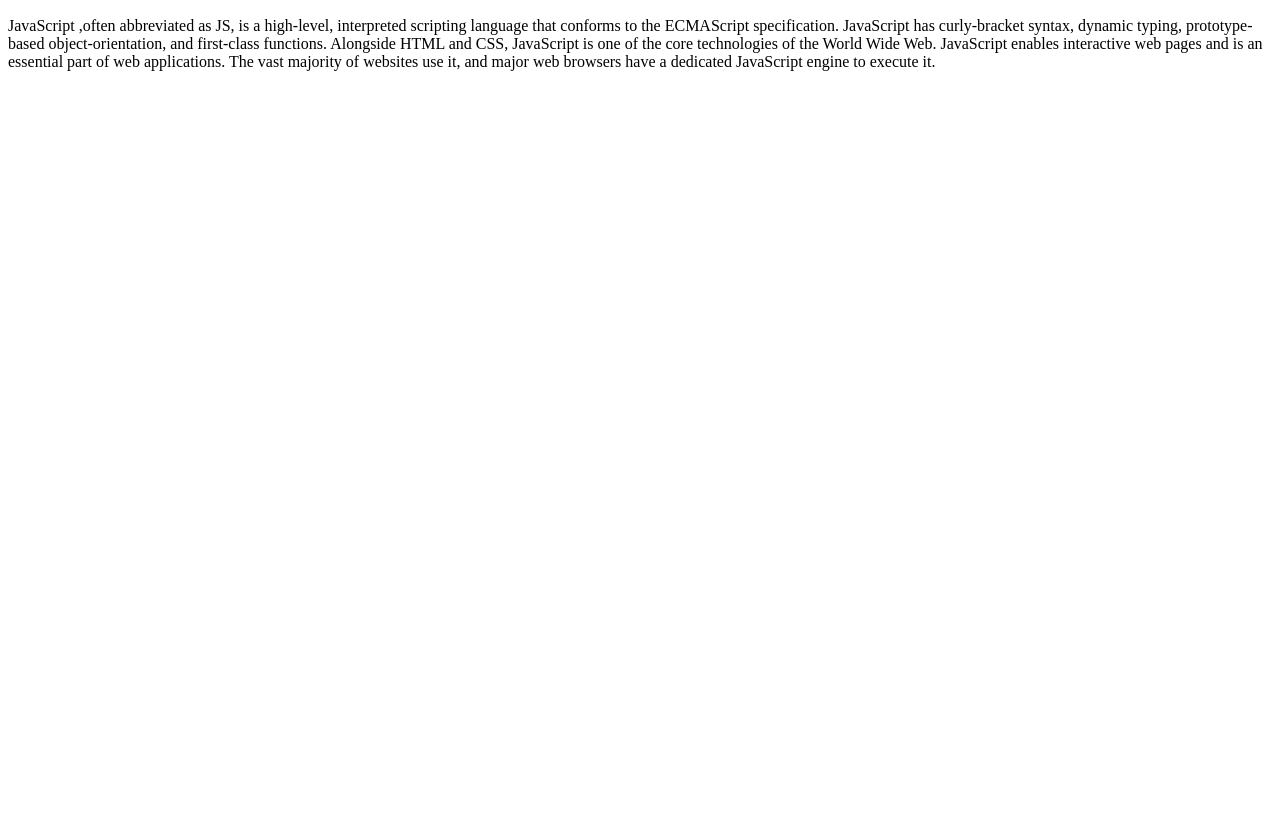
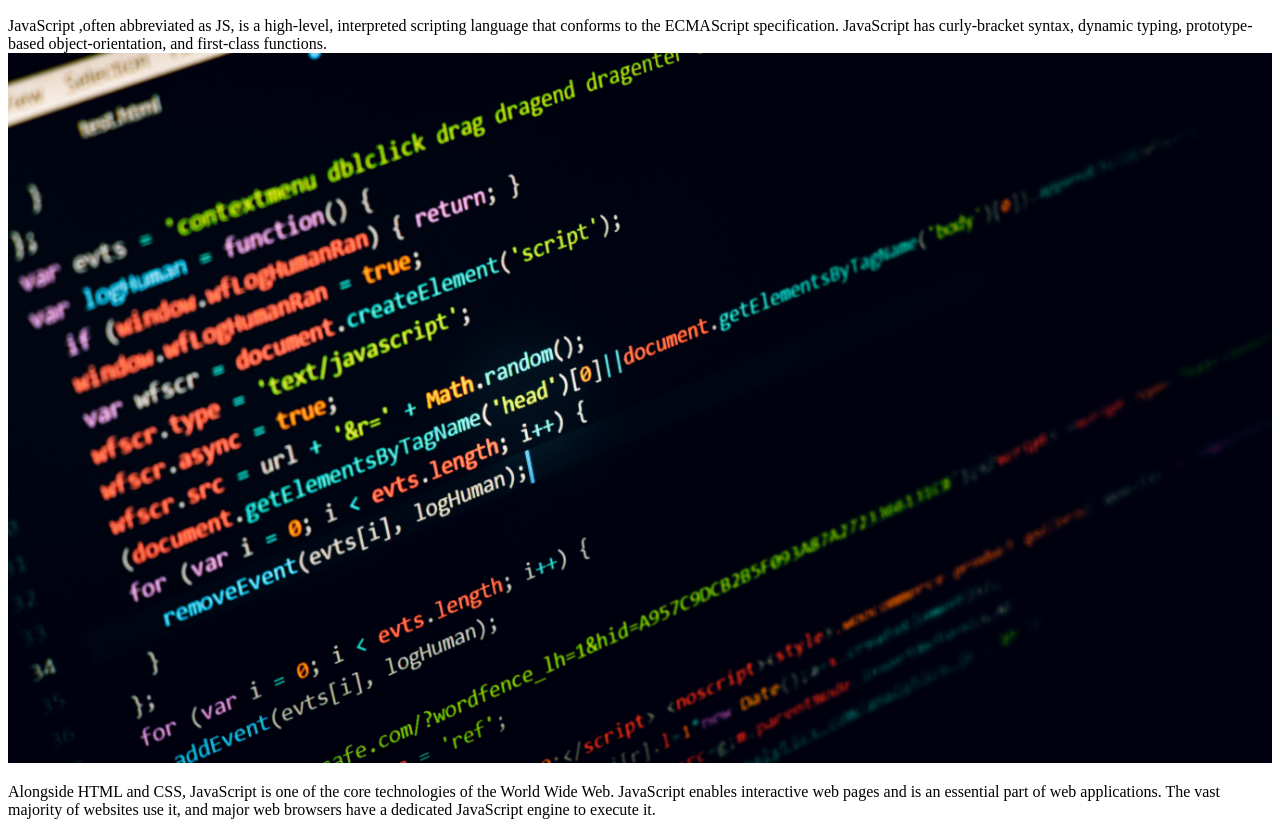
Before and after one commit to SteveJHPark/web1, a plain HTML site: page 3.html in a window 1280 px wide. Shown: the part 184-1019 px from the top of the page. Before the commit the page ends 800 px from the top, so only its background shows below. Drawn offline with Linux system fonts and the light colour scheme.

Commit message:
Second Version

```diff
--- a/3.html
+++ b/3.html
@@ -18,7 +18,8 @@
     language that conforms to the ECMAScript specification.
     JavaScript has curly-bracket syntax, dynamic typing, prototype-based
     object-orientation, and first-class functions.
-    Alongside HTML and CSS, JavaScript is one of the core technologies of
+    <img src="coding301.jpg" width="100%"></p>
+    <p>Alongside HTML and CSS, JavaScript is one of the core technologies of
     the World Wide Web. JavaScript enables interactive web pages and is
     an essential part of web applications. The vast majority of websites use it,
      and major web browsers have a dedicated JavaScript engine to execute it.
```
Also changed, not shown: 2.html (+2 -1 lines), coding301.jpg (added), 1 other file.
